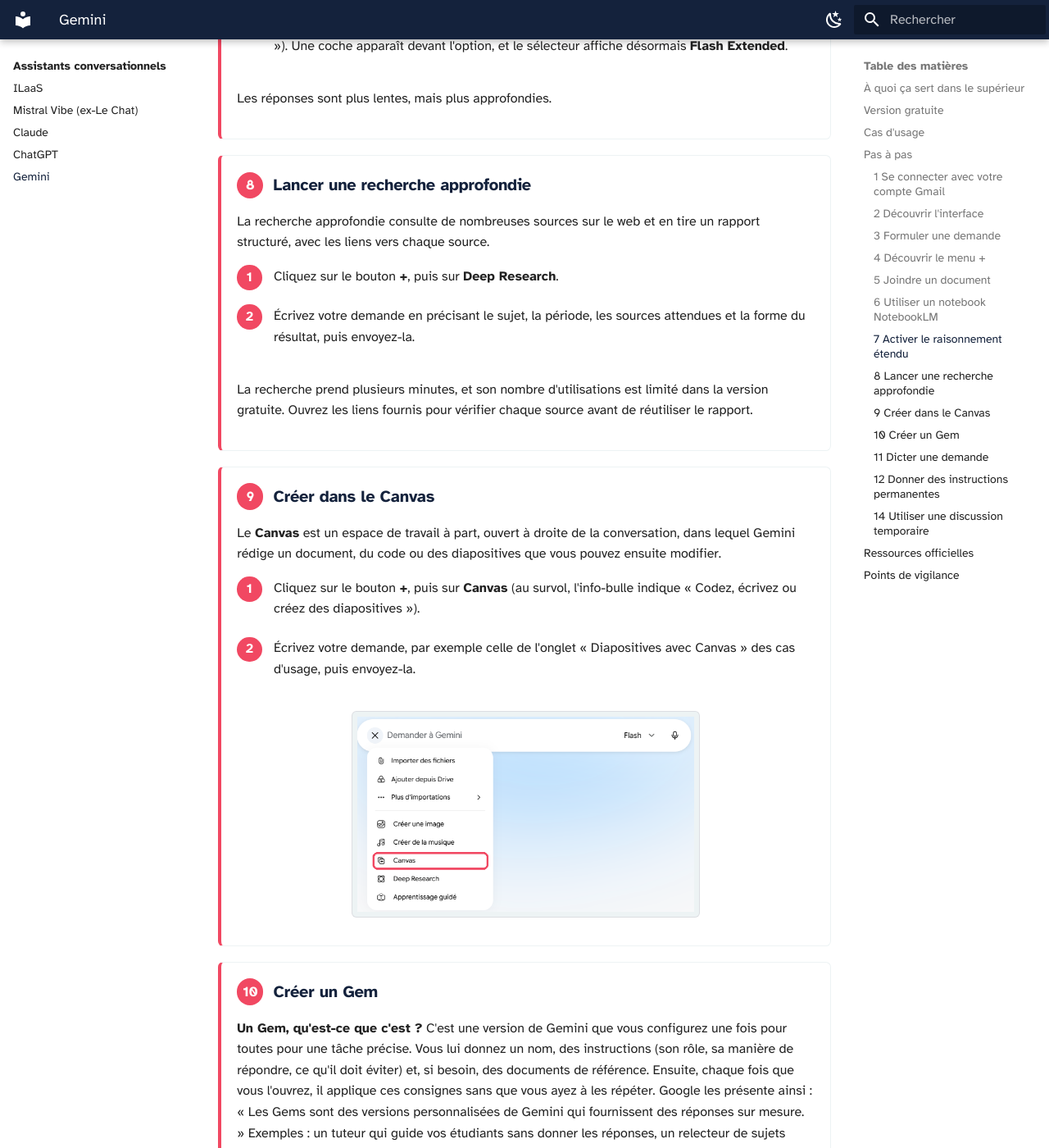
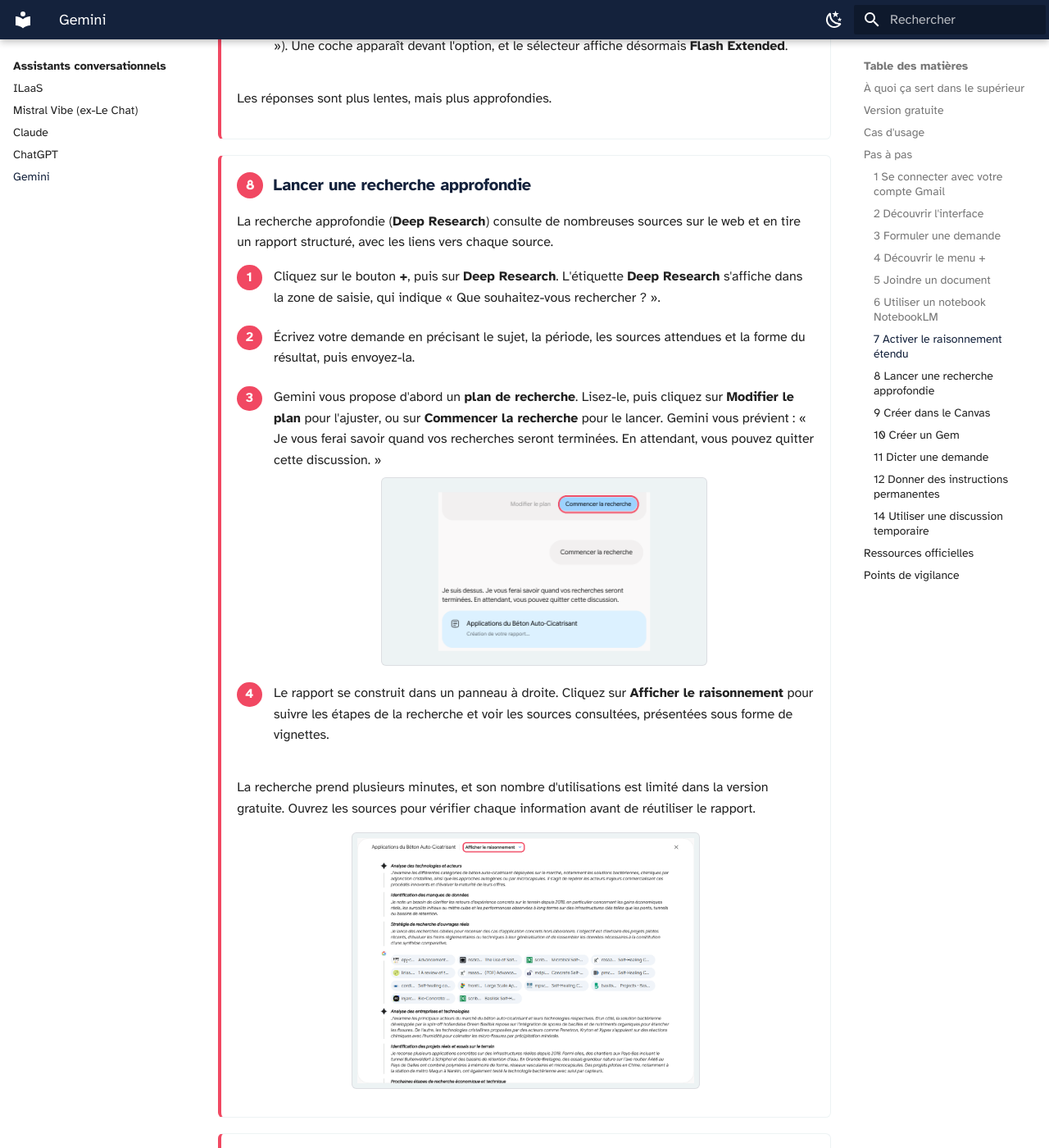
Before and after one commit to Celine-ferrier/Boite-outils-IA, an MkDocs documentation site: the page built from docs/assistants/gemini.md, in a window 1280 px wide and 1400 px high, scrolled down 7814 px. Shown: the whole window at 82% size. Built offline with MkDocs 1.6.1 and Material for MkDocs 9.7.7, drawn with Linux system fonts in a browser that asks for light colours.

Commit message:
Fiche Gemini : étape Deep Research complétée avec deux captures
Co-Authored-By: Claude Opus 5.5 <noreply@anthropic.com>
Claude-Session: https://claude.ai/code/session_01ADR9hzhyEw6Dc3N18BUyt5

```diff
--- a/docs/assistants/gemini.md
+++ b/docs/assistants/gemini.md
@@ -231,14 +231,19 @@ Les réponses sont plus lentes, mais plus approfondies.
 
 ### <span class="etape-num">8</span> Lancer une recherche approfondie
 
-La recherche approfondie consulte de nombreuses sources sur le web et en tire un rapport structuré, avec les liens vers chaque source.
+La recherche approfondie (**Deep Research**) consulte de nombreuses sources sur le web et en tire un rapport structuré, avec les liens vers chaque source.
 
-1. Cliquez sur le bouton **+**, puis sur **Deep Research**.
+1. Cliquez sur le bouton **+**, puis sur **Deep Research**. L'étiquette **Deep Research** s'affiche dans la zone de saisie, qui indique « Que souhaitez-vous rechercher ? ».
 2. Écrivez votre demande en précisant le sujet, la période, les sources attendues et la forme du résultat, puis envoyez-la.
+3. Gemini vous propose d'abord un **plan de recherche**. Lisez-le, puis cliquez sur **Modifier le plan** pour l'ajuster, ou sur **Commencer la recherche** pour le lancer. Gemini vous prévient : « Je vous ferai savoir quand vos recherches seront terminées. En attendant, vous pouvez quitter cette discussion. »
 
-La recherche prend plusieurs minutes, et son nombre d'utilisations est limité dans la version gratuite. Ouvrez les liens fournis pour vérifier chaque source avant de réutiliser le rapport.
+    ![Plan de recherche et bouton Commencer la recherche](gemini-08-plan.png)
 
-<!-- Capture attendue : gemini-08-deep-research.png -->
+4. Le rapport se construit dans un panneau à droite. Cliquez sur **Afficher le raisonnement** pour suivre les étapes de la recherche et voir les sources consultées, présentées sous forme de vignettes.
+
+La recherche prend plusieurs minutes, et son nombre d'utilisations est limité dans la version gratuite. Ouvrez les sources pour vérifier chaque information avant de réutiliser le rapport.
+
+![Rapport en cours de rédaction, avec le raisonnement et les sources](gemini-08-rapport.png)
 
 </div>
 
```
Also changed, not shown: docs/assistants/gemini-08-plan.png (added), docs/assistants/gemini-08-rapport.png (added).
